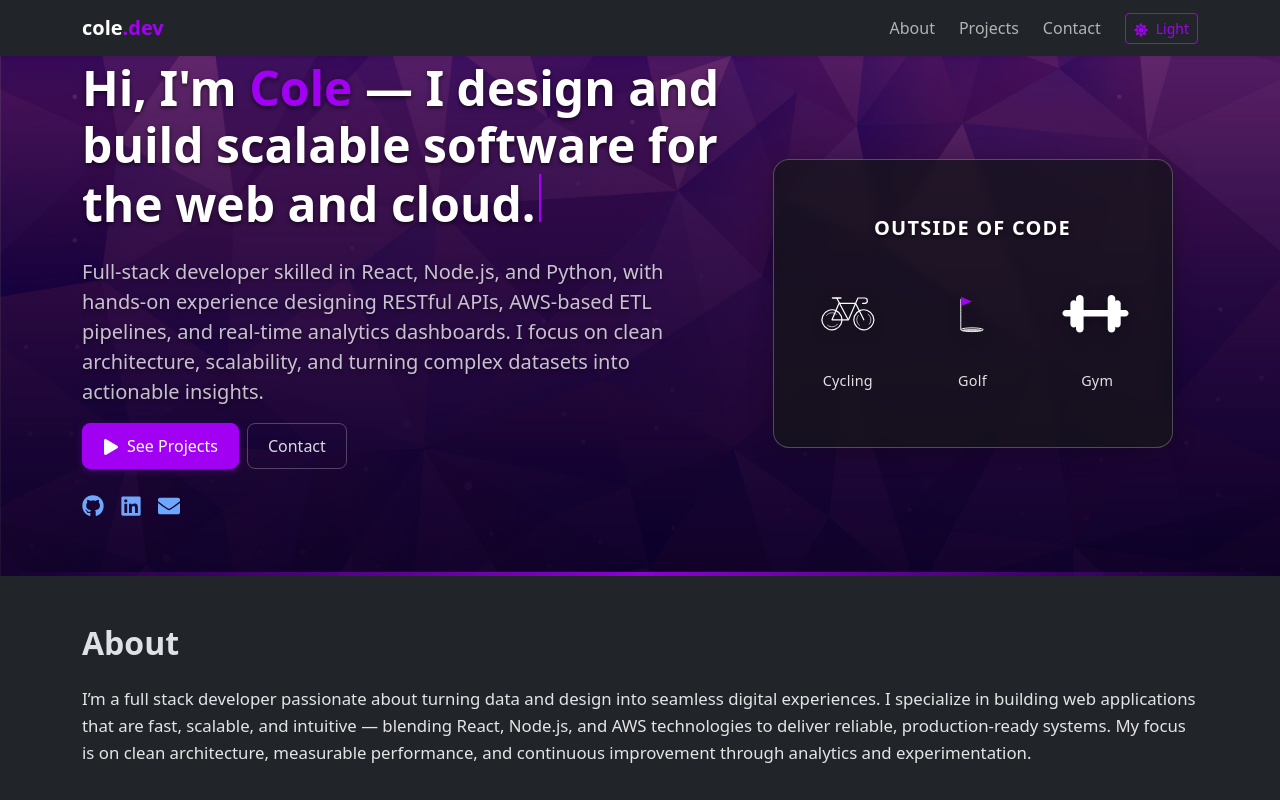
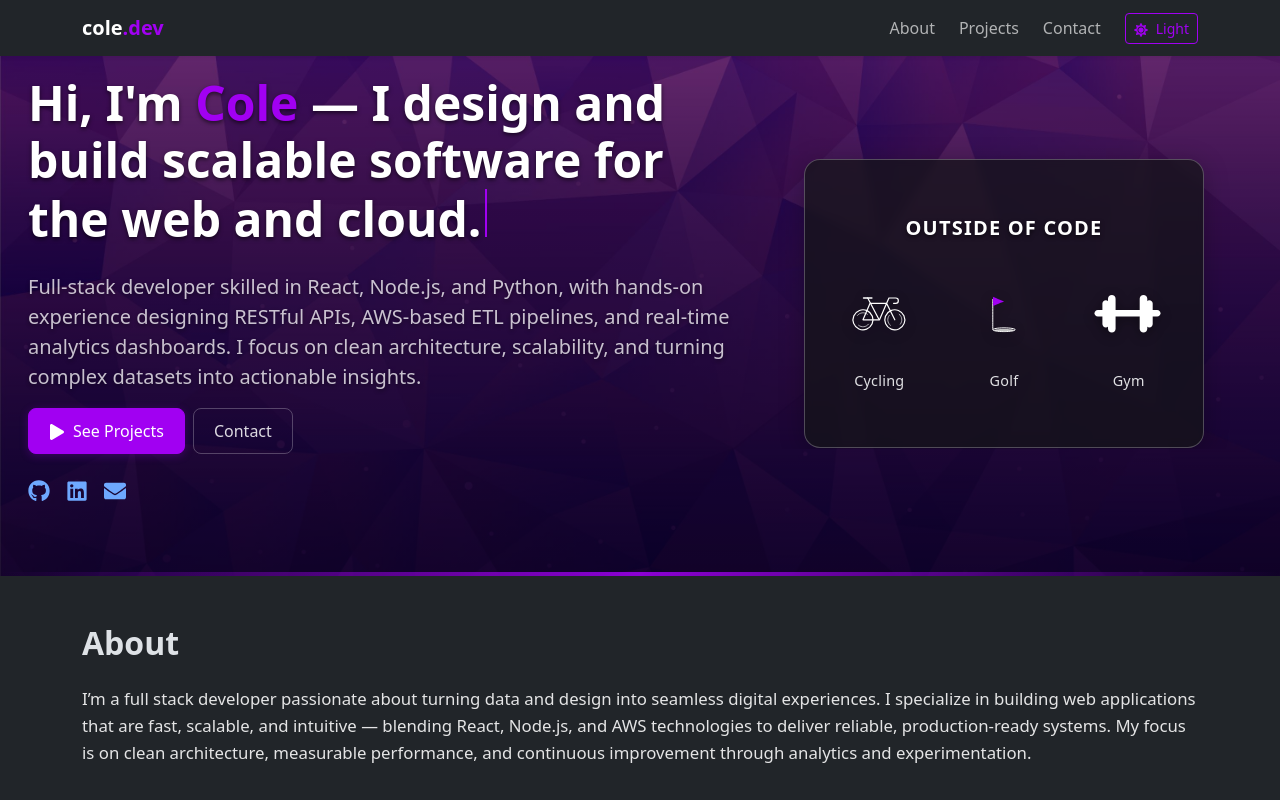
Before and after one commit to colespehar/my-portfolio, a React (Vite) app: page / in a window 1280 px wide. Shown: the top 800 px of the page. Built offline with nearby package versions, Linux system fonts and the light colour scheme.

Commit message:
broken spacing on right side

```diff
--- a/src/styles/global.css
+++ b/src/styles/global.css
@@ -782,3 +782,42 @@
   background-color: #ebecf0 !important;
   color: #1a1a1a !important;
 }
+
+/* ==============================
+   FINAL FIX — Remove Mobile Overflow & Edge Gaps
+============================== */
+html,
+body {
+  overflow-x: hidden !important;
+  width: 100% !important;
+}
+
+#hero {
+  overflow-x: hidden !important;
+  max-width: 100vw !important;
+  margin: 0 auto !important;
+  box-sizing: border-box !important;
+}
+
+#hero .container,
+#hero .row,
+#hero .d-flex {
+  margin-right: 0 !important;
+  margin-left: 0 !important;
+  padding-right: 0 !important;
+  padding-left: 0 !important;
+  max-width: 100% !important;
+  box-sizing: border-box !important;
+}
+
+/* Prevent buttons or flex children from exceeding screen width */
+#hero .btn,
+#hero .btn svg {
+  max-width: 100% !important;
+  overflow-x: hidden !important;
+}
+
+/* Clean up any leftover scroll caused by animations or AOS */
+[data-aos] {
+  overflow-x: hidden !important;
+}
```
